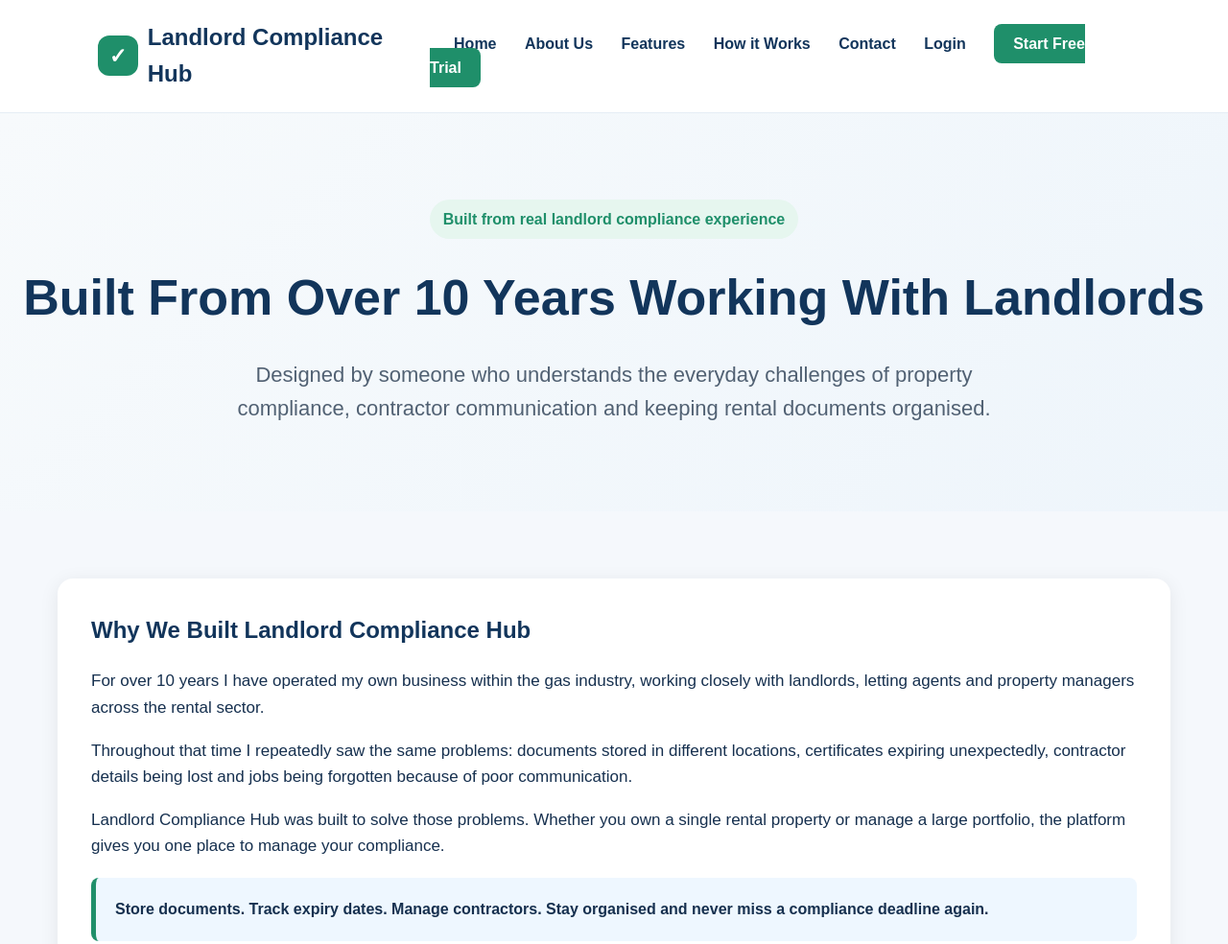
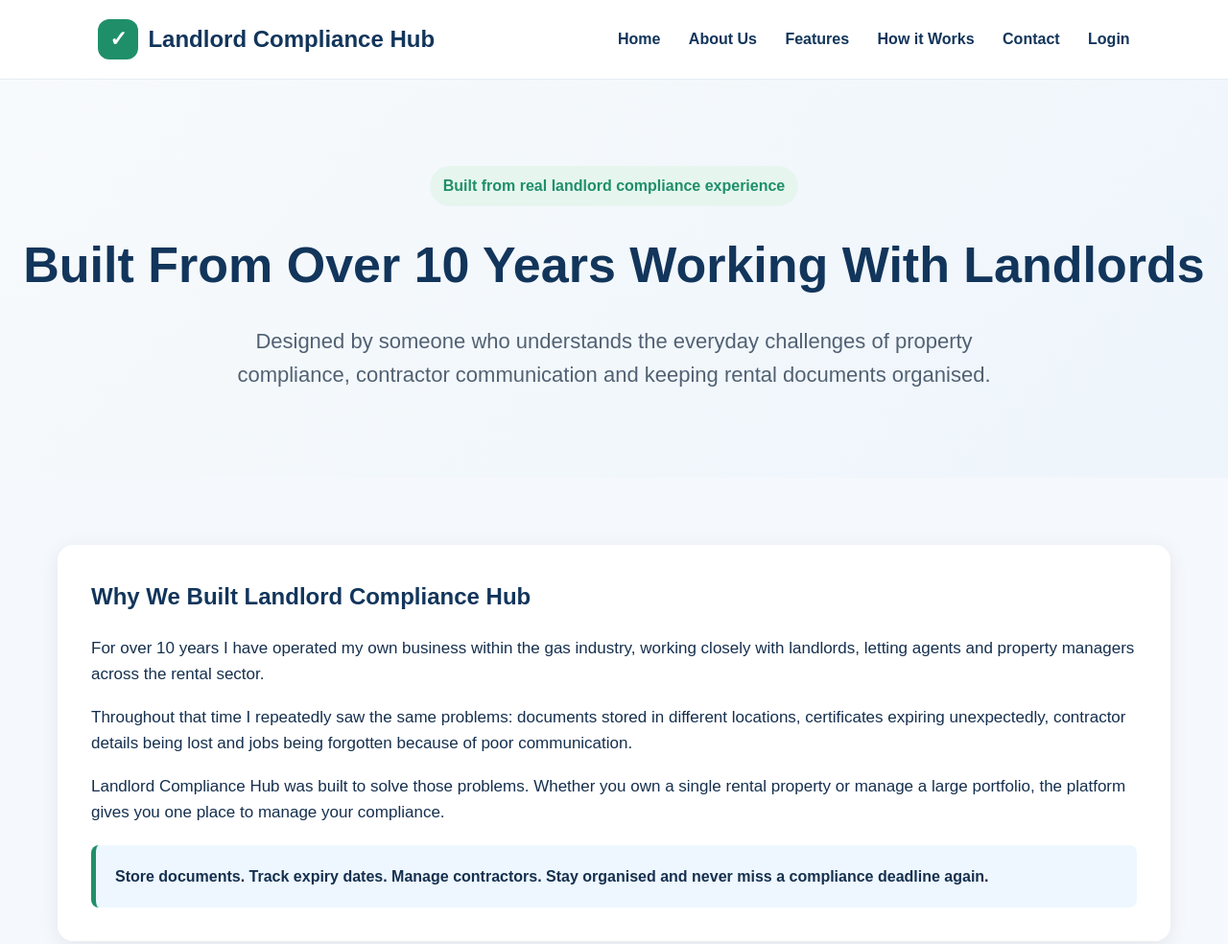
Before and after one commit to joeagate95-blip/compliance-app-, a website: page public/about.html in a window 1280 px wide. Shown: the top 984 px of the page at 96% size. Drawn offline with Linux system fonts and the light colour scheme.

Commit message:
Update about.html

```diff
--- a/public/about.html
+++ b/public/about.html
@@ -275,7 +275,6 @@ footer{
   <a href="home.html#how">How it Works</a>
   <a href="home.html#contact">Contact</a>
   <a href="/">Login</a>
-  <a class="btn" href="/">Start Free Trial</a>
 </div>
   </div>
 </header>
```
